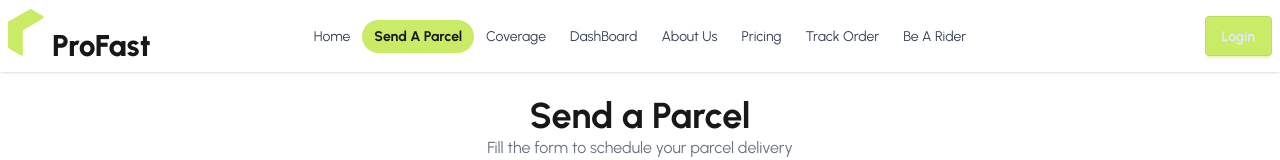
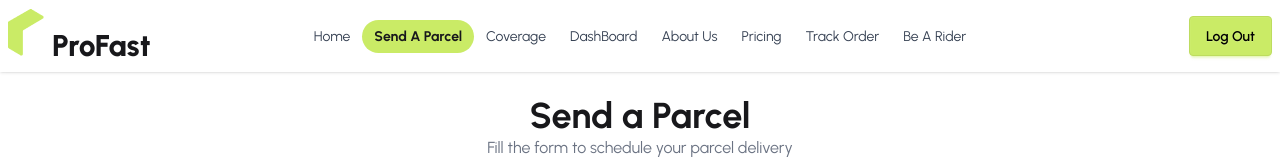
Before and after one commit to Samiul2024/samShift-client, a React (Vite) app: page /sendParcel in a window 1280 px wide. Shown: the top 160 px of the page. Built offline with nearby package versions, Linux system fonts and the light colour scheme; no server answers; sample sign-in values are in the browser's storage.

Commit message:
some ui update...

```diff
--- a/src/pages/Authentication/LOgin/Login.jsx
+++ b/src/pages/Authentication/LOgin/Login.jsx
@@ -1,7 +1,8 @@
 import React from 'react';
 import { useForm } from 'react-hook-form';
-import { Link } from 'react-router';
+import { Link, useLocation, useNavigate } from 'react-router';
 import SocialLogin from '../SocialLogin/SocialLogin';
+import useAuth from '../../../hooks/useAuth';
 
 const Login = () => {
     const {
@@ -9,10 +10,20 @@ const Login = () => {
         handleSubmit,
         formState: { errors },
     } = useForm();
-
+    const { signIn } = useAuth();
+    const location = useLocation();
+    const navigate = useNavigate();
+    const from = location.state?.from || '/';
+    // console.log(location);
 
     const onSubmit = data => {
-        console.log(data);
+        // console.log(data);
+        signIn(data.email, data.password)
+            .then(result => {
+                console.log(result.user);
+                navigate(from);
+            })
+            .catch(error => console.log(error))
     }
 
     return (
--- a/src/pages/Authentication/SocialLogin/SocialLogin.jsx
+++ b/src/pages/Authentication/SocialLogin/SocialLogin.jsx
@@ -1,13 +1,19 @@
 import React from 'react';
 import useAuth from '../../../hooks/useAuth';
+import { useLocation, useNavigate } from 'react-router';
 
 const SocialLogin = () => {
 
     const { signInWithGoogle } = useAuth();
+    const location = useLocation();
+    const navigate = useNavigate();
+    const from = location.state?.from || '/';
+
     const handleGoogleSignIn = () => {
         signInWithGoogle()
             .then(result => {
                 console.log(result.user);
+                navigate(from);
             })
             .catch(error => {
                 console.error(error);
--- a/src/pages/shared/Navbar/Navbar.jsx
+++ b/src/pages/shared/Navbar/Navbar.jsx
@@ -4,7 +4,14 @@ import ProFastLogo from '../ProFastLogo/ProFastLogo';
 import useAuth from '../../../hooks/useAuth';
 
 const Navbar = () => {
-    const { user } = useAuth();
+    const { user, logOut } = useAuth();
+
+    const handleLogOut = () => {
+        logOut()
+            .then(result => { console.log(result) })
+            .catch(error => console.log(error))
+    }
+
     // Function to apply active styles
     const activeClass = ({ isActive }) =>
         isActive ? 'rounded-3xl bg-[#CAEB66] font-bold' : 'text-gray-700';
@@ -100,9 +107,12 @@ const Navbar = () => {
             </div>
 
             <div className="navbar-end">
-                <Link className="btn btn-primary" to="/login">
-                    Login
-                </Link>
+                {user ?
+                    <button onClick={handleLogOut} className='btn btn-primary text-black'>Log Out</button>
+                    :
+                    <Link className="btn btn-primary" to="/login">
+                        Login
+                    </Link>}
             </div>
         </div>
     );
--- a/src/routes/PrivateRoute.jsx
+++ b/src/routes/PrivateRoute.jsx
@@ -1,16 +1,20 @@
 import React from 'react';
 import useAuth from '../hooks/useAuth';
-import { Navigate } from 'react-router';
+import { Navigate, useLocation } from 'react-router';
 
 const PrivateRoute = ({ children }) => {
 
     const { user, loading } = useAuth();
+    const location = useLocation();
+    const navigate = useLocation();
+    // const from = location.pathname
+    console.log(location);
 
     if (loading) {
         return <span className="loading loading-spinner loading-xl"></span>
     }
     if (!user) {
-        <Navigate to="/login"></Navigate>
+        return <Navigate state={{ from: location.pathname }} to="/login"></Navigate>
     }
     return children;
 };
```
